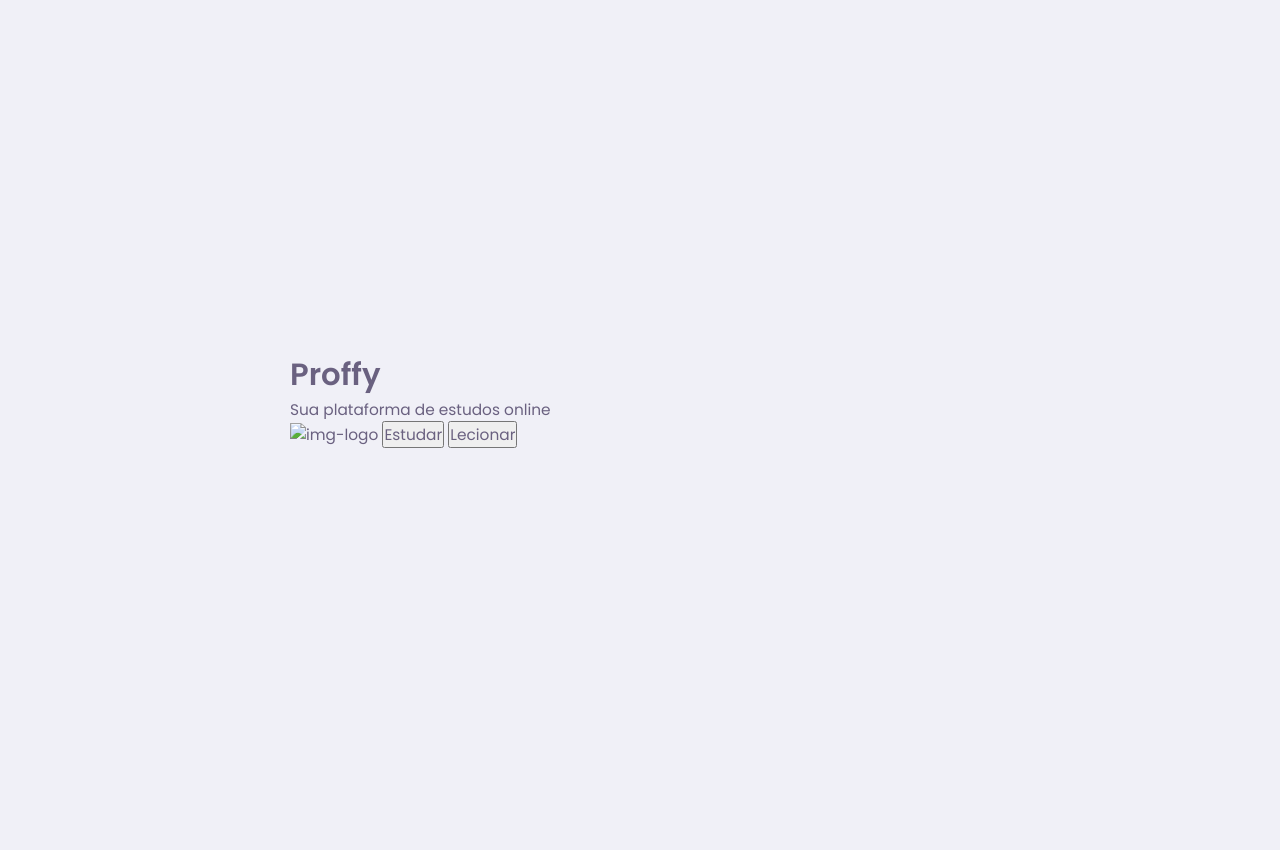
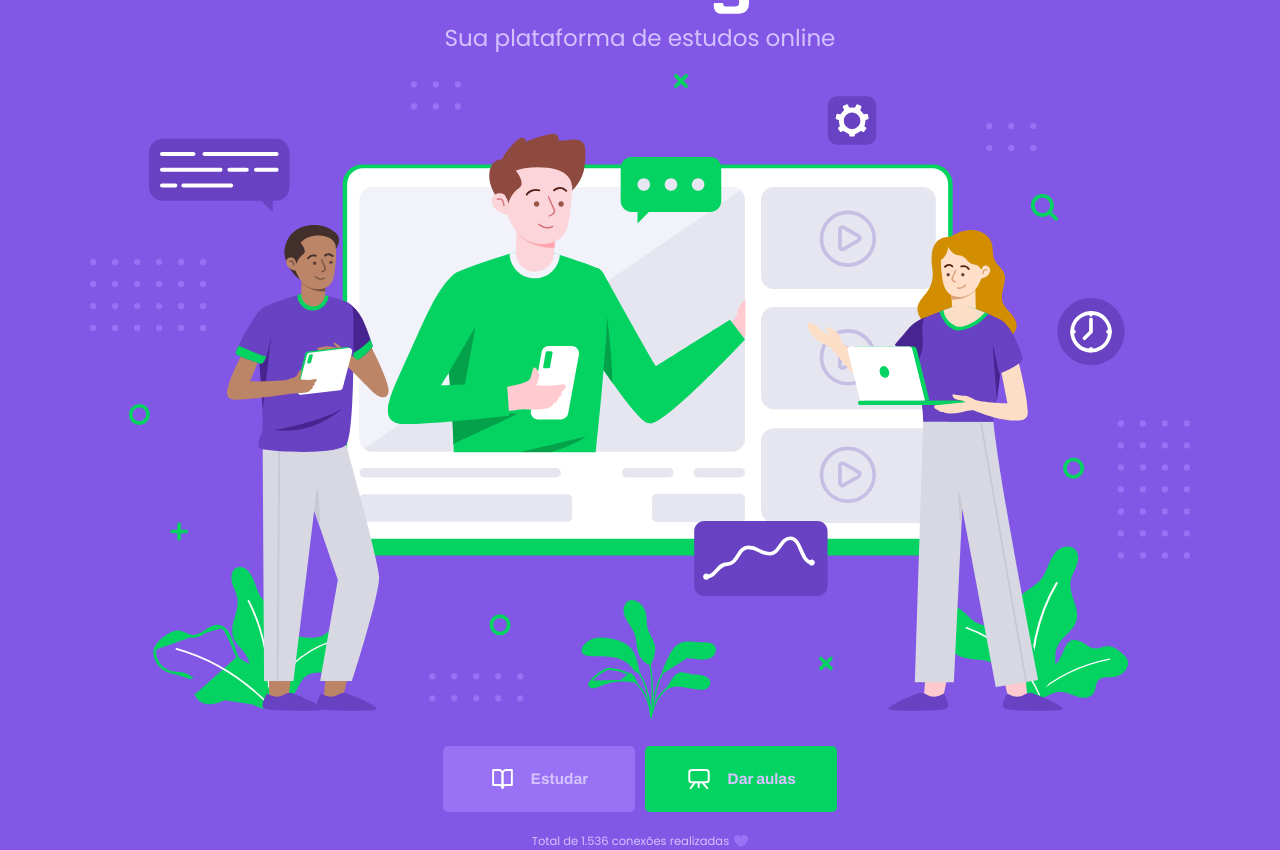
Before and after one commit to TiagoGIM/bootcampnlw2, a plain HTML site: page nlw/index.html in a window 1280 px wide. Before the commit the page ends 800 px from the top, so only its background shows below. Drawn offline with Linux system fonts and the light colour scheme.

Commit message:
segundo dia incompleto.

```diff
--- a/nlw/index.html
+++ b/nlw/index.html
@@ -4,16 +4,35 @@
     <meta charset="UTF-8">
     <meta name="viewport" content="width=device-width, initial-scale=1.0">
     <title>Proffy | Sua plataforma de estudos on line</title>
-    <link rel="stylesheet" href="\styles/main.css">
+    <link rel="stylesheet" href="\styles\main.css">
+    <link rel="stylesheet" href="\styles\partials\page-landing.css">
     <link href="https://fonts.googleapis.com/css2?family=Archivo:wght@400;700&amp;family=Poppins:wght@400;600&amp;display=swap" rel="stylesheet">
 
 </head>
 <body id = "page-landing">
     <div id = "container">
-        <h1>Proffy</h1>
-        <p>Sua plataforma de estudos online</p>
-        <img src="" alt="img-logo" class="">
-        <button>Estudar</button>  <button>Lecionar</button>
+        <div class="logo-container">
+            <img src="\images\logo.svg" alt ="Proffy">
+            <h2>Sua plataforma de estudos online</h2>
+        </div>
+        <img class="hero-image" src="/images/landing.svg" alt="Plataforma de estudos">
+
+        <div class="buttons-container">
+            <a class="study" href="/study.html">
+                <img src="/images/icons/study.svg" alt="Estudar">
+                Estudar
+            </a>
+            <a class="give-classes" href="/give-classes.html">
+                <img src="/images/icons/give-classes.svg" alt="Dar aula">
+                Dar aulas
+            </a>
+
+
+        </div>
+        <p class="total-connections">
+            Total de 1.536 conexões realizadas
+            <img src="/images/icons/purple-heart.svg" alt="Coração roxo">
+        </p>
     </div>
 </body>
 </html>
--- /dev/null
+++ b/nlw/styles/partials/page-landing.css
@@ -0,0 +1,79 @@
+:root{
+    font-size: 40%;
+}
+#page-landing{
+    background-color: var(--color-primary);
+}
+#page-landing #container{
+    color: var(--color-text-in-primary);
+}
+.logo-container img {
+    height: 10rem;
+}
+.logo-container{
+    text-align: center;
+    margin-bottom:3.2rem;
+}
+.logo-container h2{
+    font-weight: 500;
+    font-size: 3.6rem;
+    line-height: 4.6rem; /*altura do texto*/
+    margin-top: 0.8rem;
+}
+.hero-image{
+    width: 100%;
+}
+
+.buttons-container{
+    display: flex;
+    justify-content: center;
+    margin: 3.2rem 0;
+}
+.buttons-container img{
+    margin-right: 2.4rem;
+    width: 4rem;
+}
+.buttons-container a{
+    color: var(--color--button-text);
+    width: 30rem;
+    height: 10.4rem;
+    border-radius: 0.8rem ; /* pode passar o quatro cornes se preferir*/
+    margin-right: 1.6rem;
+    font: 700 2.4rem Archivo;
+    display: flex;
+    align-items: center; /* eixo y */
+    justify-content: center; /* eixo  x*/
+    text-decoration: none; /* rmeove o underline */
+    transition: background 0.2s; /* duração do efeito de hover do mouse */
+}
+.buttons-container a.study{
+    background: var(--color-primary-lighter);
+}
+
+.buttons-container a.study:hover{ /* hover is when the point is over de box */
+    background: var(--color-primary-light);
+}
+.buttons-container a.give-classes{
+    background: var(--color-secondary);
+    margin-right: 0;
+}
+.buttons-container a.give-classes:hover{
+    background: var(--color-secondary-dark);
+    margin-right: 0;
+}
+
+.total-connections{
+    font-size: 1.8rem;
+    display: flex;
+    align-items: center;
+    justify-content: center;
+}
+.total-connections img{
+    margin-left: 0.8rem;
+}
+
+@media (min-width:1100px){
+    #page-landing #container{
+        max-width: 1100px;
+    }
+}
```
Also changed, not shown: nlw/images/favicon.png (renamed from nlw/images/images/favicon.png), nlw/images/icons/back.svg (renamed from nlw/images/images/icons/back.svg), nlw/images/icons/give-classes.svg (renamed from nlw/images/images/icons/give-classes.svg), nlw/images/icons/purple-heart.svg (renamed from nlw/images/images/icons/purple-heart.svg), nlw/images/icons/rocket.svg (renamed from nlw/images/images/icons/rocket.svg), nlw/images/icons/smile.svg (renamed from nlw/images/images/icons/smile.svg), nlw/images/icons/study.svg (renamed from nlw/images/images/icons/study.svg), nlw/images/icons/success-check-icon.svg (renamed from nlw/images/images/icons/success-check-icon.svg), nlw/images/icons/warning.svg (renamed from nlw/images/images/icons/warning.svg), nlw/images/icons/whatsapp.svg (renamed from nlw/images/images/icons/whatsapp.svg), nlw/images/landing.svg (renamed from nlw/images/images/landing.svg), nlw/images/logo.svg (renamed from nlw/images/images/logo.svg), nlw/images/success-background.svg (renamed from nlw/images/images/success-background.svg).
